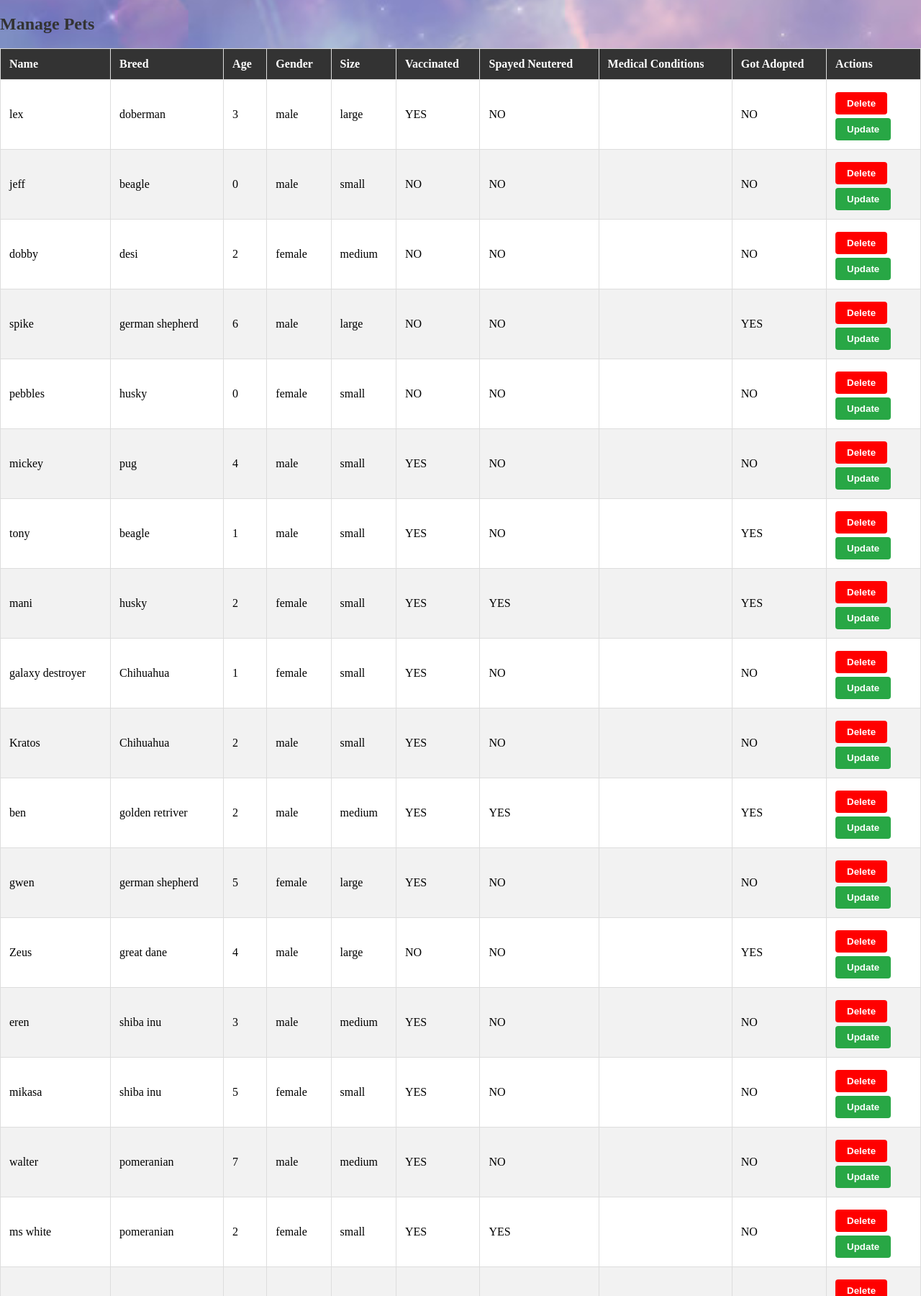
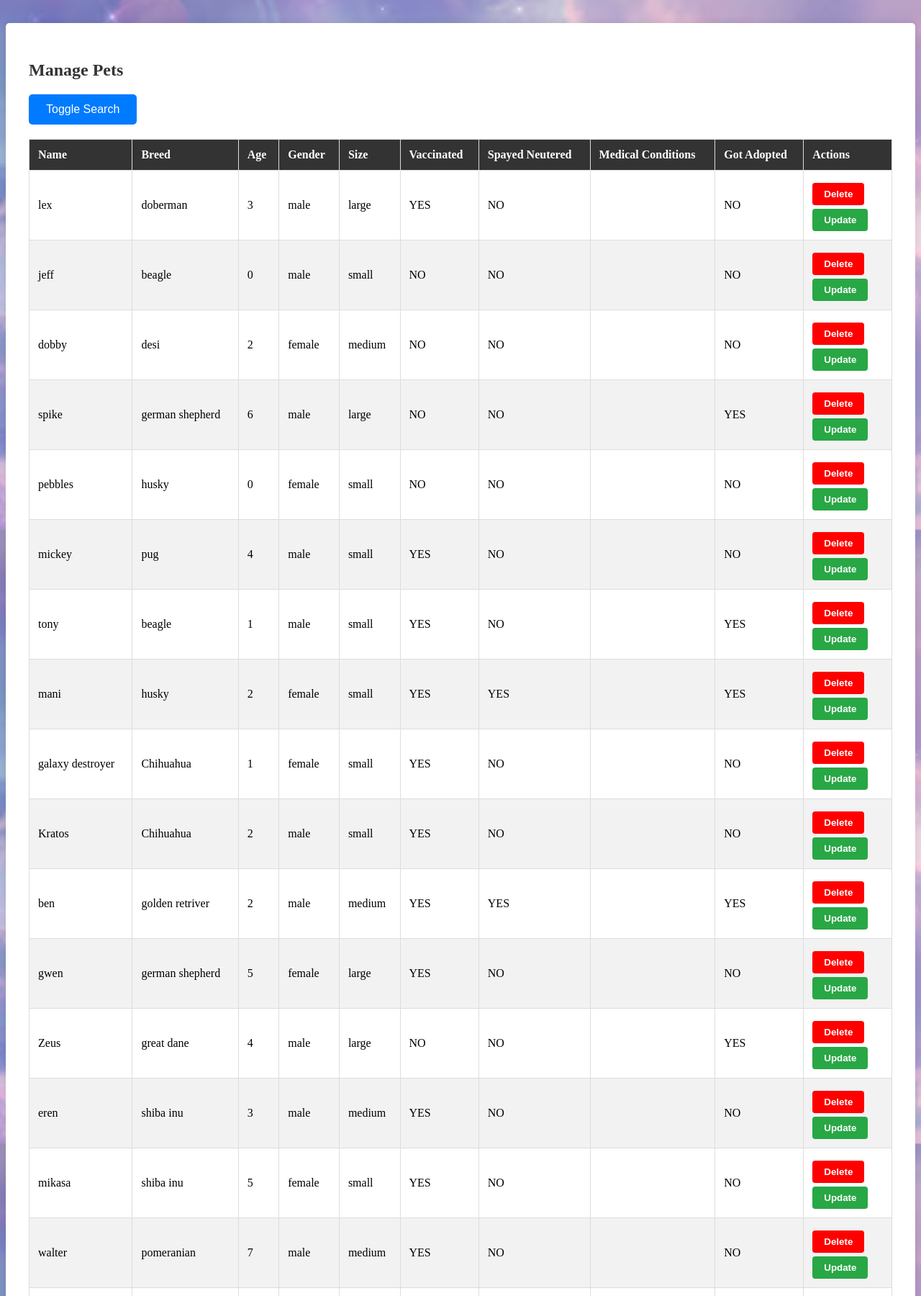
Before and after one commit to vikram-17-code/Pet-Adoption-website, a Django app: page /manage_pets in a window 1280 px wide. Shown: the part 117-1917 px from the top of the page at 72% size. Run offline with Django 4.2, Linux system fonts and the light colour scheme; a user stored in the database is signed in; data comes from the database, SQL or seed files in the repository; both versions use the stored data as it was after the commit.

Commit message:
"changes" "added new privacy_policy page" "added search option in manage_pets page,manage_adoptions page and manage_breeds page" "changes to make breed_recommendations page to give answers more often "

```diff
--- a/static/style.css
+++ b/static/style.css
@@ -106,6 +106,101 @@ nav .nav-links a {color: #ffffff;text-decoration: none;}
 
 
 /* manage pets page*/
+
+.manage-pets-container {
+      max-width: 1200px;
+      margin: 2rem auto;
+      padding: 2rem;
+      background-color: #fff;
+      border-radius: 5px;
+      box-shadow: 0 0 10px rgba(0, 0, 0, 0.1);
+  }
+
+/* Search bar container */
+
+.search-container {
+      max-width: 800px;
+      margin: 2rem auto;
+      padding: 1rem;
+      background-color: #fff;
+      border-radius: 5px;
+      box-shadow: 0 0 10px rgba(0, 0, 0, 0.1);
+      text-align: center;
+  }
+
+  .search-container form {
+      display: flex;
+      flex-wrap: wrap;
+      justify-content: center;
+      align-items: center;
+      gap: 1rem;
+  }
+
+  .search-container form input {
+      padding: 0.75rem;
+      border: 1px solid #ccc;
+      border-radius: 5px;
+      font-size: 1rem;
+      width: 100%;
+      max-width: 200px;
+      box-sizing: border-box;
+  }
+
+  .search-container form button {
+      padding: 0.75rem;
+      border: none;
+      border-radius: 5px;
+      font-size: 1rem;
+      background-color: #28a745;
+      color: #fff;
+      cursor: pointer;
+      transition: background-color 0.3s ease;
+  }
+
+  .search-container form button:hover {
+      background-color: #218838;
+  }
+
+  .search-container input[type="text"],
+  .search-container select {
+    padding: 0.75rem;
+    border: 1px solid #ccc;
+    border-radius: 5px;
+    font-size: 1rem;
+    width: 100%;
+    max-width: 200px;
+    box-sizing: border-box;
+    margin: 0.5rem 0;
+}
+
+.search-container button[type="submit"] {
+    padding: 0.75rem 1.5rem;
+    border: none;
+    border-radius: 5px;
+    font-size: 1rem;
+    background-color: #28a745;
+    color: #fff;
+    cursor: pointer;
+    transition: background-color 0.3s ease;
+}
+
+  .toggle-btn {
+      padding: 0.75rem 1.5rem;
+      border: none;
+      border-radius: 5px;
+      font-size: 1rem;
+      background-color: #007BFF;
+      color: #fff;
+      cursor: pointer;
+      transition: background-color 0.3s ease;
+  }
+
+  .toggle-btn:hover {
+      background-color: #0056b3;
+  }
+
+
+
 table { width: 100%; border-collapse: collapse; margin: 20px 0; }
 table th, table td { padding: 12px; border: 1px solid #ddd; text-align: left; }
 table th { background-color: #333; color: white; }
--- a/webpage/templates/base.html
+++ b/webpage/templates/base.html
@@ -40,7 +40,7 @@
     <footer>
         <p>&copy; 2025 Tailwaggers Adoption Center. All rights reserved.</p>
         <ul>
-            <li><a href="#">Privacy Policy</a></li>
+            <li><a href="{% url "privacy_policy"%}">Privacy Policy</a></li>
             <li><a href="#">Terms of Service</a></li>
         </ul>
     </footer>
--- a/webpage/templates/home.html
+++ b/webpage/templates/home.html
@@ -5,7 +5,7 @@
     <header class="hero" >
         <h1>Welcome to Pet Adoption</h1>
         <p>Find your new best friend today!</p>
-        <a href="#pets" class="btn">View Pets</a>
+        <a href="{% url "search_pets" %}" class="btn">View Pets</a>
     </header>
 
     <!-- Welcome Text -->
--- a/webpage/templates/staff/manage_pets.html
+++ b/webpage/templates/staff/manage_pets.html
@@ -1,7 +1,29 @@
 {% extends 'base.html'%}
 
 {% block content%}
+<div class="manage-pets-container">
 <h2>Manage Pets</h2>
+
+<button id="toggleSearchBtn" class="toggle-btn">Toggle Search</button>
+    <div class="search-container" id="searchForm" style="display: none;">
+        <form method="GET" action="{% url 'manage_pets' %}">
+            <input type="text" name="search" placeholder="Search by name..." value="{{ search_params.name__icontains }}">
+            <select name="breed">
+                <option value="">Select breed</option>
+                {% for breed in breeds %}
+                <option value="{{ breed.name }}" {% if search_params.breed__name__icontains == breed.name %}selected{% endif %}>{{ breed.name }}</option>
+                {% endfor %}
+            </select>
+            <select name="adopted">
+                <option value="">Adopted status</option>
+                <option value="yes" {% if search_params.is_adopted == True %}selected{% endif %}>Yes</option>
+                <option value="no" {% if search_params.is_adopted == False %}selected{% endif %}>No</option>
+            </select>
+            <button type="submit">Search</button>
+        </form>
+    </div>
+
+
 <table>
     <thead>
         <tr>
@@ -59,5 +81,17 @@
     {% endfor %}
 </tbody>
 </table>
+</div>
+
+<script>
+    document.getElementById('toggleSearchBtn').addEventListener('click', function() {
+        var searchForm = document.getElementById('searchForm');
+        if (searchForm.style.display === 'none') {
+            searchForm.style.display = 'block';
+        } else {
+            searchForm.style.display = 'none';
+        }
+    });
+</script>
 
 {% endblock%}
--- a/webpage/urls.py
+++ b/webpage/urls.py
@@ -4,6 +4,7 @@ from . import views
 urlpatterns = [
    path('',views.home, name="home"),
    path('About/',views.About, name="About"),
+   path('privacy_policy/',views.privacy_policy, name="privacy_policy"),
    path('login/',views.login_user,name="login"),
    path('logout/',views.logout_user,name="logout"),
    path('register/',views.register, name="register"),
--- a/webpage/views.py
+++ b/webpage/views.py
@@ -1,16 +1,16 @@
-from django.shortcuts import render,redirect,get_object_or_404
-from .models import pet, breed, Profile
-from .models import adoption as Adoption
+from django.shortcuts import render, redirect, get_object_or_404
+from .models import pet, breed, Profile, adoption as Adoption
 from django.contrib.auth import authenticate, login, logout
 from django.contrib import messages
 from django.contrib.auth.models import User
 from django.contrib.auth.forms import UserCreationForm
-from .forms import SignUpForm, UpdateUserForm,ChangePasswordForm, UpdateUserInfo ,AddPetForm ,UpdatePetForm ,BreedRecommendationForm ,AdoptionForm,SearchForm ,ReportForm ,AddBreedForm
+from .forms import SignUpForm, UpdateUserForm, ChangePasswordForm, UpdateUserInfo, AddPetForm, UpdatePetForm, BreedRecommendationForm, AdoptionForm, SearchForm, ReportForm, AddBreedForm
 from django import forms
-from django.contrib.auth.decorators import permission_required,login_required, user_passes_test
+from django.contrib.auth.decorators import permission_required, login_required, user_passes_test
 from django.views.decorators.cache import cache_control
+from .utils import send_approval_email
 from django.utils import timezone
-from datetime import timedelta
+from datetime import timedelta, datetime
 import matplotlib
 import matplotlib.pyplot as plt
 from io import BytesIO
@@ -33,6 +33,10 @@ def home(request):
 @cache_control(no_cache=True, must_revalidate=True, no_store=True)
 def About(request):
    return render(request,"About.html",{})
+
+@cache_control(no_cache=True, must_revalidate=True, no_store=True)
+def privacy_policy(request):
+   return render(request,"privacy_policy.html",{})
 
 @cache_control(no_cache=True, must_revalidate=True, no_store=True)
 def login_user(request):
@@ -207,14 +211,28 @@ def add_pet(request):
 @cache_control(no_cache=True, must_revalidate=True, no_store=True)
 def manage_pets(request):
     pets = pet.objects.all()
+    breeds = breed.objects.all()
+    search_params = {
+        'name__icontains': request.GET.get('search', ''),
+        'breed__name__icontains': request.GET.get('breed', ''),
+        'is_adopted': request.GET.get('adopted', '').lower() == 'yes' if request.GET.get('adopted') else None
+    }
+
+    search_params = {k: v for k, v in search_params.items() if v}
+
+    if search_params:
+        pets = pets.filter(**search_params)
+
+
+
     if request.method == 'POST':
         pet_id = request.POST.get('pet_id')
         pet_to_delete = pet.objects.get(id=pet_id)
         pet_to_delete.delete()
         messages.success(request, "Pet deleted successfully!")
         return redirect('manage_pets')
-    return render(request, "staff/manage_pets.html", {"pets": pets,})
 
+    return render(request, "staff/manage_pets.html", {"pets": pets,"search_params": search_params,"breeds": breeds})
 
 @user_passes_test(lambda u: u.is_staff)
 @cache_control(no_cache=True, must_revalidate=True, no_store=True)
@@ -253,13 +271,17 @@ def breed_recommendation(request):
             # Filtering logic based on user inputs
             filters = {
                 'activity_level': activity_level,
-                'athletic': athletic,
-                'Guard_dog': Guard_dog,
                 'size': size,
                 }
 
             if low_shedding:
                 filters['low_shedding'] = low_shedding
+
+            if athletic:
+                filters['athletic'] = low_shedding
+
+            if Guard_dog:
+                filters['guard_dog'] = low_shedding
 
             if first_time_owner:
                 filters['first_time_owner'] = first_time_owner
@@ -315,6 +337,27 @@ def adopt_pet(request, pk):
 @user_passes_test(lambda u: u.is_staff)
 def manage_adoptions(request):
     adoptions = Adoption.objects.all()
+    search_query = request.GET.get('search', '')
+    date_query = request.GET.get('date', '')
+    approval_query = request.GET.get('approval', '')
+    status_query = request.GET.get('status', '')
+
+    if search_query:
+        adoptions = adoptions.filter(customer__username__icontains=search_query) | adoptions.filter(pet__name__icontains=search_query)
+
+    if date_query:
+        try:
+            date_obj = datetime.strptime(date_query, '%Y-%m-%d').date()
+            adoptions = adoptions.filter(date__date=date_obj)
+        except ValueError:
+            messages.error(request, "Invalid date format. Please use YYYY-MM-DD.")
+
+    if approval_query:
+        adoptions = adoptions.filter(approval=(approval_query.lower() == 'approved'))
+
+    if status_query:
+        adoptions = adoptions.filter(status=(status_query.lower() == 'approved'))
+
     if request.method == 'POST':
         adoption_id = request.POST.get('adoption_id')
         action = request.POST.get('action')
@@ -333,10 +376,17 @@ def manage_adoptions(request):
             if not adoption.approval:
                 adoption.approval = True
                 adoption.save()
+                ###send_approval_email(adoption.customer.email, pet.name)###
                 messages.success(request, "Adoption approval status changed successfully!")
         return redirect('manage_adoptions')
 
-    return render(request, "staff/manage_adoptions.html", {"adoptions": adoptions})
+    return render(request, "staff/manage_adoptions.html", {
+        "adoptions": adoptions,
+        "search_query": search_query,
+        "date_query": date_query,
+        "approval_query": approval_query,
+        "status_query": status_query
+    })
 
 @cache_control(no_cache=True, must_revalidate=True, no_store=True)
 @login_required
@@ -415,7 +465,7 @@ def generate_report(request):
             plt.clf()
 
             # Create a pie chart
-            labels = [data['pet__breed__name'] for data in chart_data]
+            labels = [f"{data['pet__breed__name']} ({data['count']})" for data in chart_data]
             sizes = [data['count'] for data in chart_data]
             colors = plt.cm.Paired(range(len(labels)))
 
@@ -452,9 +502,16 @@ def add_breed(request):
 @cache_control(no_cache=True, must_revalidate=True, no_store=True)
 @user_passes_test(lambda u: u.is_staff)
 def manage_breeds(request):
-    breeds = breed.objects.all()
-    return render(request, 'staff/manage_breeds.html', {'breeds': breeds,})
+    search_query = request.GET.get('search', '')
+    if search_query:
+        breeds = breed.objects.filter(name__icontains=search_query)
+    else:
+        breeds = breed.objects.all()
 
+    return render(request, "staff/manage_breeds.html", {
+        "breeds": breeds,
+        "search_query": search_query
+    })
 
 @cache_control(no_cache=True, must_revalidate=True, no_store=True)
 @user_passes_test(lambda u: u.is_staff)
```
Also changed, not shown: pet_adopt/settings.py (+9 -0 lines), webpage/forms.py (+6 -2 lines), webpage/templates/register.html (+6 -4 lines), webpage/templates/staff/manage_adoptions.html (+35 -0 lines), webpage/templates/staff/manage_breeds.html (+26 -0 lines), db.sqlite3.
